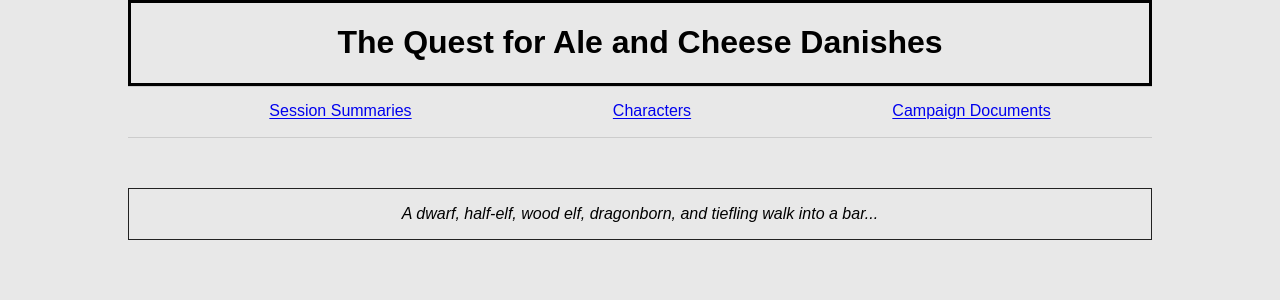
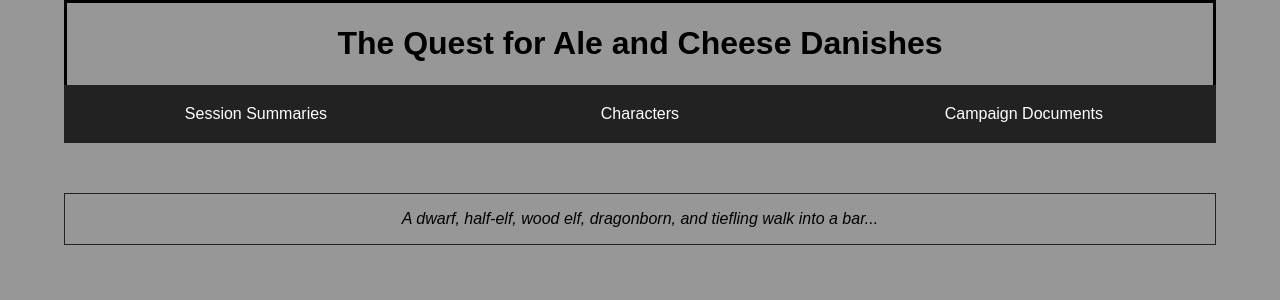
Before and after one commit to roushjac/may-tricks, a Flask app: page / in a window 1280 px wide. Shown: the top 300 px of the page. Run offline with Flask 2, Linux system fonts and the light colour scheme; data that the repository does not hold is empty.

Commit message:
Added properly spaced nav buttons for each main page on the site

```diff
--- a/Websites/dndwebsite/flask_app.py
+++ b/Websites/dndwebsite/flask_app.py
@@ -10,9 +10,13 @@ Base.metadata.bind = engine
 
 @app.route('/') # Homepage
 def homepage():
+    return render_template('homepage.html')
+
+@app.route('/characters')
+def characters():
     session = sessionmaker(bind=engine)()
     all_characters = session.query(Characters).all()
-    return render_template('homepage.html', characters = all_characters)
+    return render_template('characters.html', characters = all_characters)
 
 @app.route('/add_adventurer', methods = ['GET', 'POST'])
 def add_adventurer():
--- a/Websites/dndwebsite/static/css/homepage.css
+++ b/Websites/dndwebsite/static/css/homepage.css
@@ -1,29 +1,49 @@
 body{
-    background-color: #e8e8e8;
+    background-color: #30303380;
     font-family: Arial, Helvetica, sans-serif;
     margin: 0 auto;
-    width: 80%
+    width: 90%
 }
 
 header{
     text-align:center;
-    border: 3px solid #000;
+    border-style: solid;
+    border-width: 3px;
+    border-bottom-width: 0;
+    border-color: black;
+    padding: 1px;
 }
 
 nav{
-    border: 1px solid #ccc;
-    border-width: 1px 0;
+    text-align: center;
+    background-color: #222;
+
+}
+
+nav ul{
+    list-style-type: none;
     margin: 0;
     padding: 0;
-    text-align: center;
+    overflow: hidden;
 }
 
 nav li{
-    list-style: none;
-    display: inline;
-    padding: 10%;
+    float: left;
+    width: 33.33%;
 }
 
+nav a{
+    text-decoration: none;
+    color: white;
+    display: block;
+    padding: 20px 0px;
+}
+
+
+nav a:hover{
+    background-color: rgba(223, 208, 208, 0.925);
+    color: black;
+}
 
 
 section{
--- a/Websites/dndwebsite/templates/homepage.html
+++ b/Websites/dndwebsite/templates/homepage.html
@@ -11,7 +11,7 @@
     <nav>
         <ul>
             <li><a href='#'>Session Summaries</a></li>
-            <li><a href='#'>Characters</a></li>
+            <li><a href='/characters'>Characters</a></li>
             <li><a href='#'>Campaign Documents</li></a>
         </ul>
     </nav>
```
Also changed, not shown: Websites/dndwebsite/templates/characters.html (added, +15 -0 lines), 1 other file.
